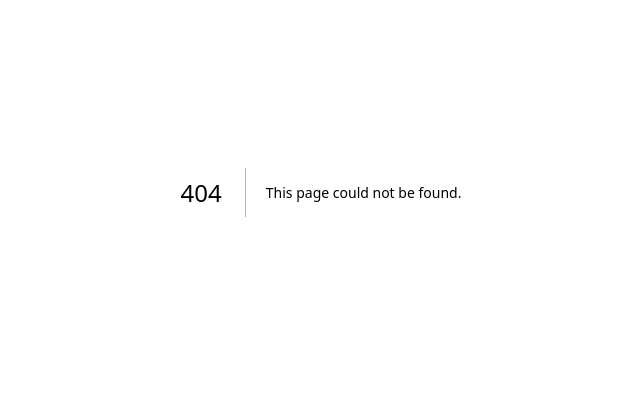
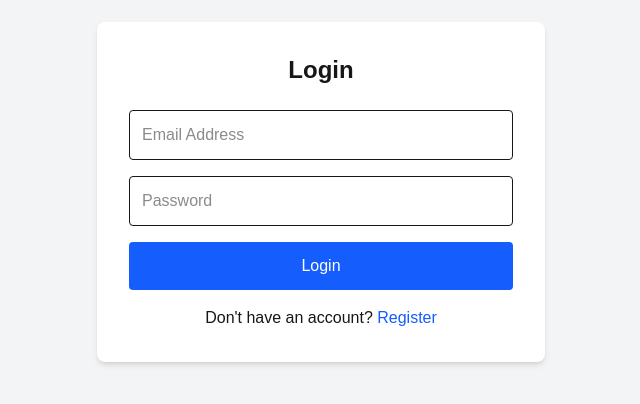
Before and after one commit to Thushan-Shamendra/smart-job-portal, a Next.js app in the folder frontend/: page /login in a window 1280 px wide. Before the commit this address had no page. Shown: the part 208-612 px from the top of the page, without its empty margins (319-959 px from the left). Built offline with nearby package versions, Linux system fonts and the light colour scheme.

Commit message:
Create login page

```diff
--- /dev/null
+++ b/frontend/app/login/page.jsx
@@ -0,0 +1,112 @@
+"use client";
+
+import { useState } from "react";
+import { useRouter } from "next/navigation";
+
+export default function LoginPage() {
+  const router = useRouter();
+
+  const [formData, setFormData] = useState({
+    email: "",
+    password: "",
+  });
+
+  const [error, setError] = useState("");
+  const [loading, setLoading] = useState(false);
+
+  const handleChange = (e) => {
+    setFormData({
+      ...formData,
+      [e.target.name]: e.target.value,
+    });
+  };
+
+  const handleLogin = async (e) => {
+    e.preventDefault();
+    setError("");
+    setLoading(true);
+
+    try {
+      const res = await fetch(
+        `${process.env.NEXT_PUBLIC_API_URL}/auth/login`,
+        {
+          method: "POST",
+          headers: {
+            "Content-Type": "application/json",
+          },
+          body: JSON.stringify(formData),
+        }
+      );
+
+      const data = await res.json();
+
+      if (!res.ok) {
+        setError(data.message || "Login failed");
+        return;
+      }
+
+      localStorage.setItem("token", data.token);
+      localStorage.setItem("user", JSON.stringify(data.user));
+
+      router.push("/dashboard");
+    } catch (error) {
+      setError("Something went wrong");
+    } finally {
+      setLoading(false);
+    }
+  };
+
+  return (
+    <div className="min-h-screen flex items-center justify-center bg-gray-100 px-4">
+      <form
+        onSubmit={handleLogin}
+        className="bg-white p-8 rounded-lg shadow-md w-full max-w-md"
+      >
+        <h1 className="text-2xl font-bold mb-6 text-center">
+          Login
+        </h1>
+
+        {error && (
+          <p className="bg-red-100 text-red-600 p-3 rounded mb-4">
+            {error}
+          </p>
+        )}
+
+        <input
+          type="email"
+          name="email"
+          placeholder="Email Address"
+          value={formData.email}
+          onChange={handleChange}
+          className="w-full border p-3 rounded mb-4"
+          required
+        />
+
+        <input
+          type="password"
+          name="password"
+          placeholder="Password"
+          value={formData.password}
+          onChange={handleChange}
+          className="w-full border p-3 rounded mb-4"
+          required
+        />
+
+        <button
+          type="submit"
+          disabled={loading}
+          className="w-full bg-blue-600 text-white p-3 rounded hover:bg-blue-700"
+        >
+          {loading ? "Logging in..." : "Login"}
+        </button>
+
+        <p className="text-center mt-4">
+          Don&apos;t have an account?{" "}
+          <a href="/register" className="text-blue-600">
+            Register
+          </a>
+        </p>
+      </form>
+    </div>
+  );
+}
```
